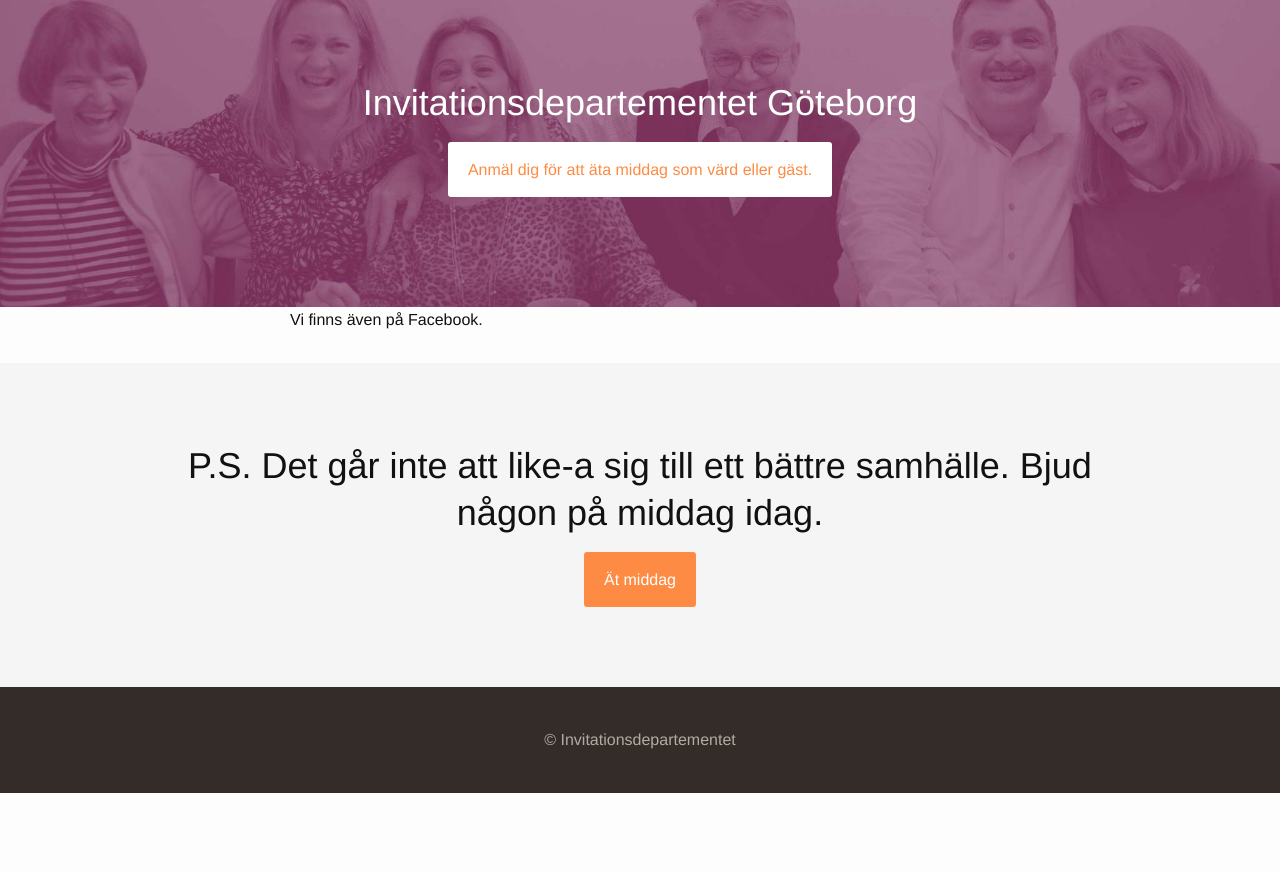
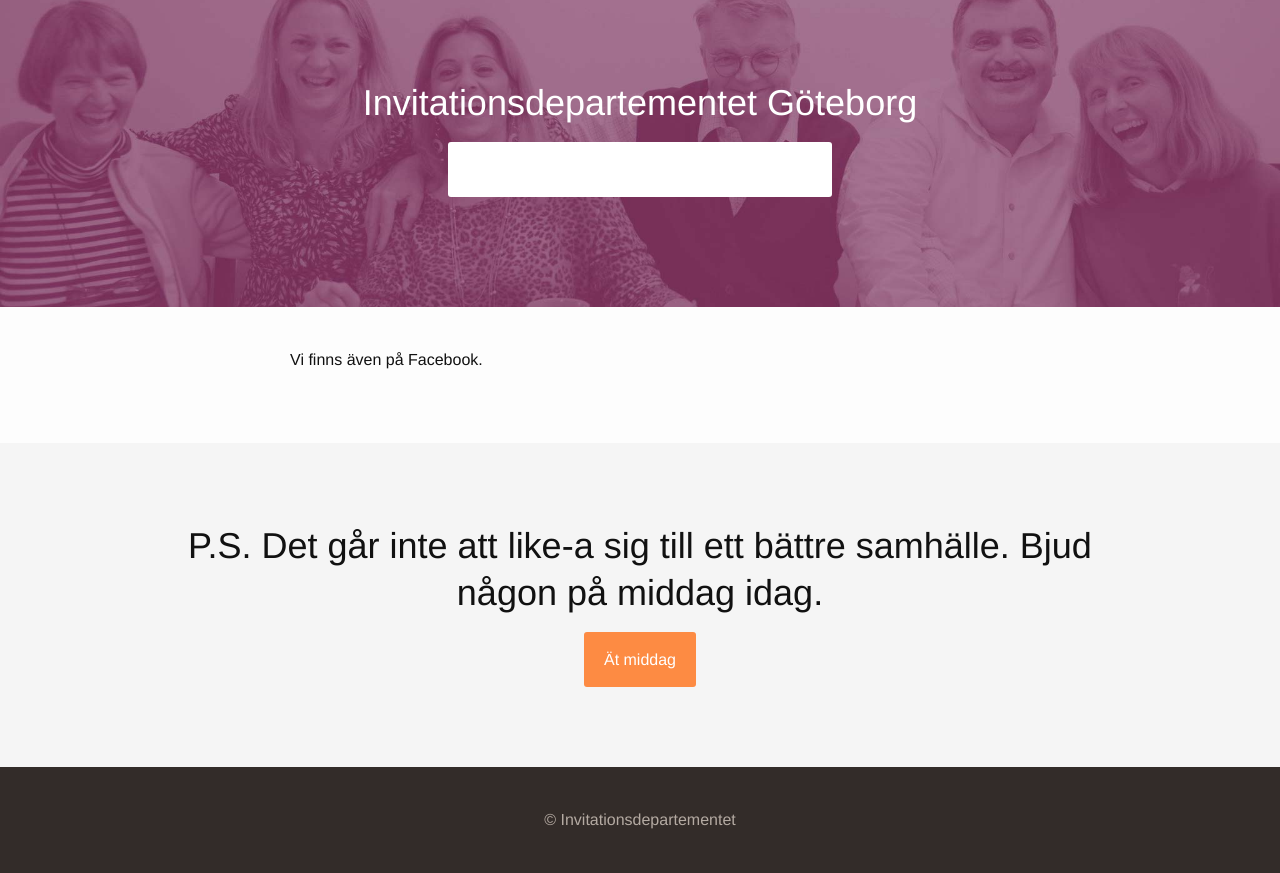
Before and after one commit to Invitationsdepartementet/test, a Jekyll site: the page built from gbg/index.html, in a window 1280 px wide. Shown: the part 100-973 px from the top of the page. Built offline with Jekyll 4.4.1, drawn with Linux system fonts in a browser that asks for light colours; before the commit the page ends 900 px from its top, so only the background shows below that.

Commit message:
Mobile adapted FAQ page

```diff
--- a/_sass/_layout.scss
+++ b/_sass/_layout.scss
@@ -183,6 +183,7 @@
   padding: 15px 20px;
   border-radius: 3px;
   display: inline-block;
+  text-decoration: none;
 }
 
 .button-white,
@@ -266,8 +267,12 @@
 .section-faq {
   text-align: center;
   color: #fff;
-  background: #472a74 url('/images/faq-banner.jpg') no-repeat center center/cover;
+  background: #a57490 url('/images/faq-banner.jpg') no-repeat center center/cover;
 
+  p a {
+    color: inherit;
+    text-decoration: underline;
+  }
 }
 
 .column {
@@ -308,10 +313,6 @@
 .section-english {
   color: #fff;
   background: #f5f5f5 url('/images/nytimes.jpg') no-repeat left top/cover;
-}
-
-.section p a {
-    color:  #fd8b43;;
 }
 
 .text-wrapper {
@@ -393,4 +394,5 @@
 
 .wrapper-faq {
   max-width: 700px;
+  padding: 40px 20px;
 }
```
